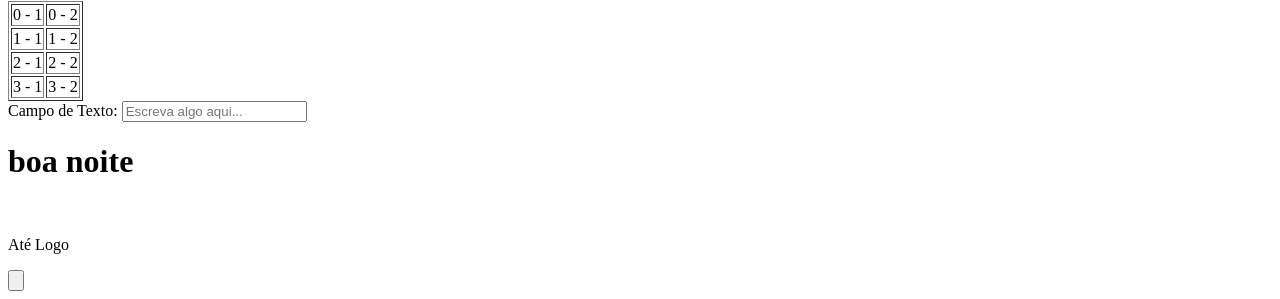
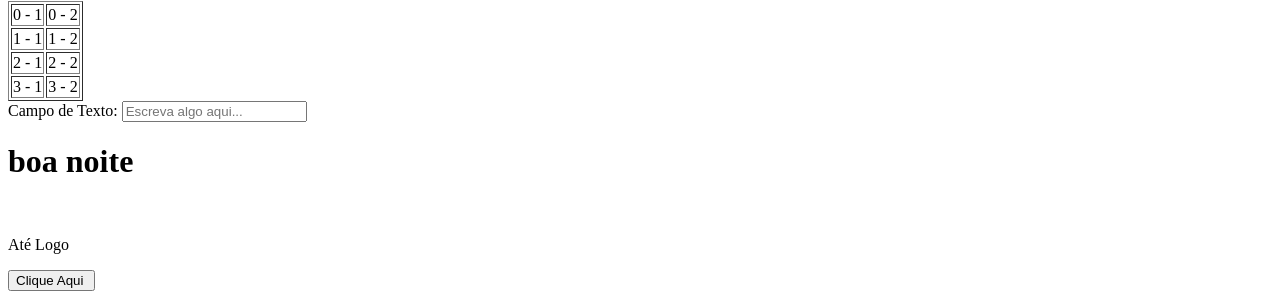
Before and after one commit to OLN17/Exercicio, a plain HTML site: page exercicio1.html in a window 1280 px wide. Shown: the part 911-1210 px from the top of the page. Drawn offline with Linux system fonts and the light colour scheme.

Commit message:
Update exercicio1.html

```diff
--- a/exercicio1.html
+++ b/exercicio1.html
@@ -23,6 +23,6 @@
     </table>
     Campo de Texto: <input type="text" placeholder="Escreva algo aqui..."/>
 	<br> <h1>Boa Noite</h1> <br> <p id="trocar">Até Logo</p>
-    <input type="button" onclick="trocar()">
+        <input type="button" value="Clique Aqui "onclick="trocar()">
 </body>
 </html>
```
